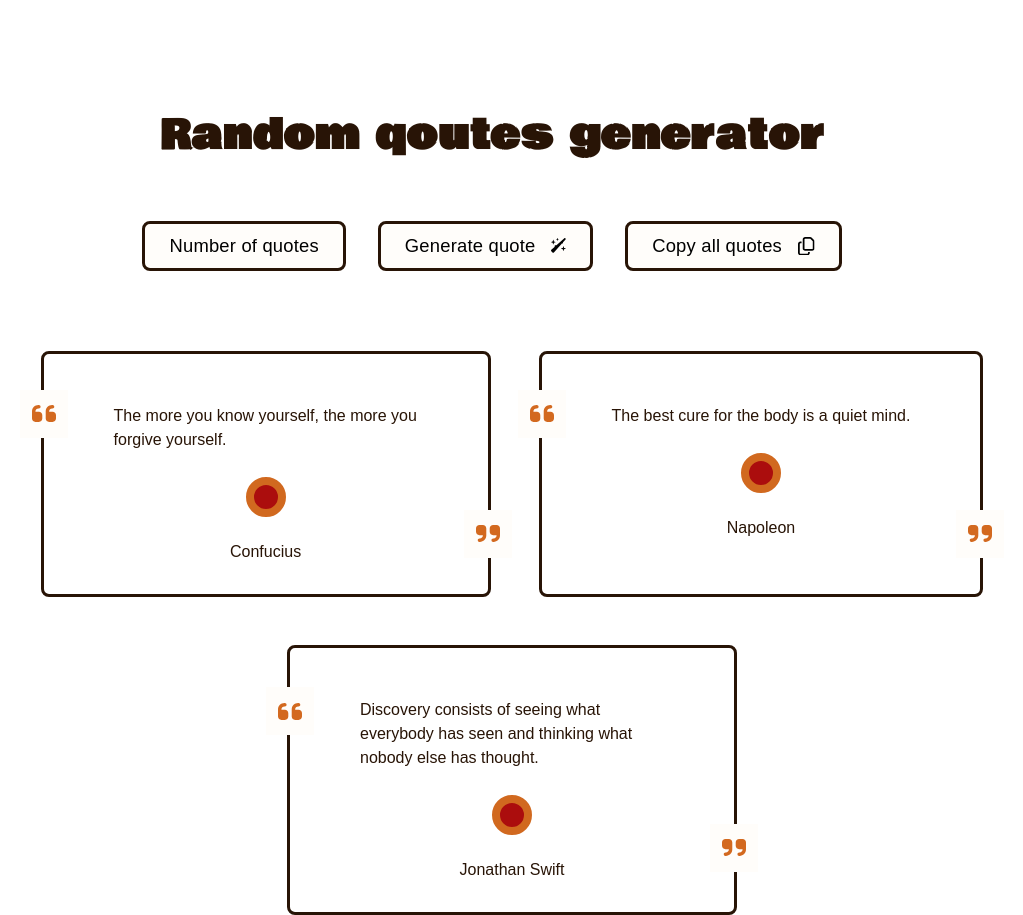
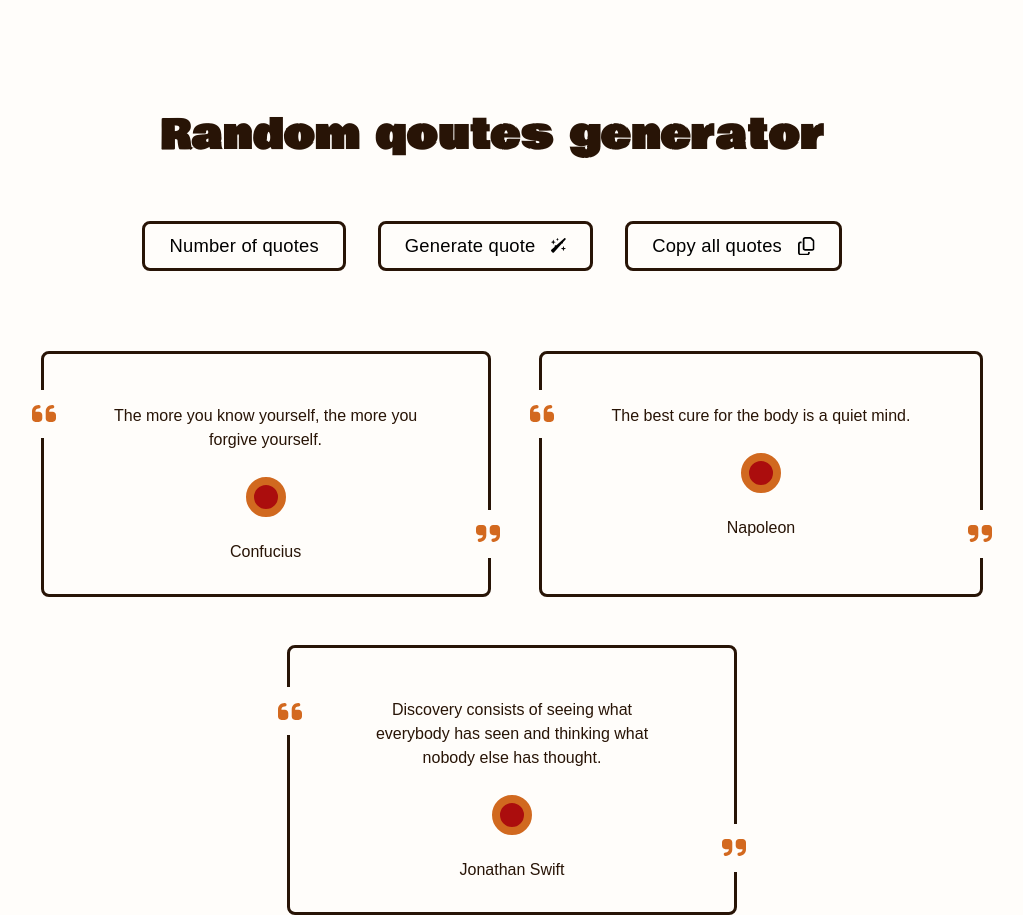
Before and after one commit to OlaJurrek/random-quotes-generator, a React (Vite) app: page / in a window 1280 px wide. Shown: the whole page, without its empty margins (148-1171 px from the left). Built offline with nearby package versions, Linux system fonts and the light colour scheme.

Commit message:
fix image import

```diff
--- a/src/GlobalStyles.js
+++ b/src/GlobalStyles.js
@@ -1,4 +1,4 @@
-import { createGlobalStyle } from 'styled-components';
+import { createGlobalStyle } from "styled-components";
 
 const GlobalStyles = createGlobalStyle`
 *, *::before, *::after {
@@ -25,6 +25,7 @@ const GlobalStyles = createGlobalStyle`
     color: var(--black);
     line-height: 1.5;
     -webkit-font-smoothing: antialiased;
+    background-color: var(--white);
   }
   img, picture, video, canvas, svg {
     display: block;
--- a/src/components/Header/Blockquote.jsx
+++ b/src/components/Header/Blockquote.jsx
@@ -1,10 +1,12 @@
 import styled, { css } from "styled-components";
+import quoteLeftImg from "../../assets/icons/quote-left.svg";
+import quoteRightImg from "../../assets/icons/quote-right.svg";
 
 function Blockquote({ author, content }) {
   return (
     <StyledBlockquote>
       <p>{content}</p>
-      <Circle />
+      <Circle aria-hidden="true" />
       <StyledFooter>{author}</StyledFooter>
     </StyledBlockquote>
   );
@@ -32,6 +34,7 @@ const StyledBlockquote = styled.blockquote`
   align-items: center;
   gap: 25px;
   max-width: calc(450rem / 16);
+  text-align: center;
   padding: 50px 70px 30px;
   border: var(--borderWidth) solid var(--black);
   border-radius: var(--borderRadius);
@@ -40,14 +43,14 @@ const StyledBlockquote = styled.blockquote`
     ${sharedPseudoElementsStyle}
     top: var(--verticalOffset);
     left: calc(var(--size) / -2);
-    background-image: url("/quote-left.svg?url.");
+    background-image: url(${quoteLeftImg});
   }
 
   &::after {
     ${sharedPseudoElementsStyle}
     bottom: var(--verticalOffset);
     right: calc(var(--size) / -2);
-    background-image: url("/quote-right.svg?url.");
+    background-image: url(${quoteRightImg});
   }
 `;
 
```
Also changed, not shown: src/components/Header/Icon.jsx (added, +7 -0 lines), src/assets/icons/quote-left.svg (renamed from public/quote-left.svg), src/assets/icons/quote-right.svg (renamed from public/quote-right.svg).
